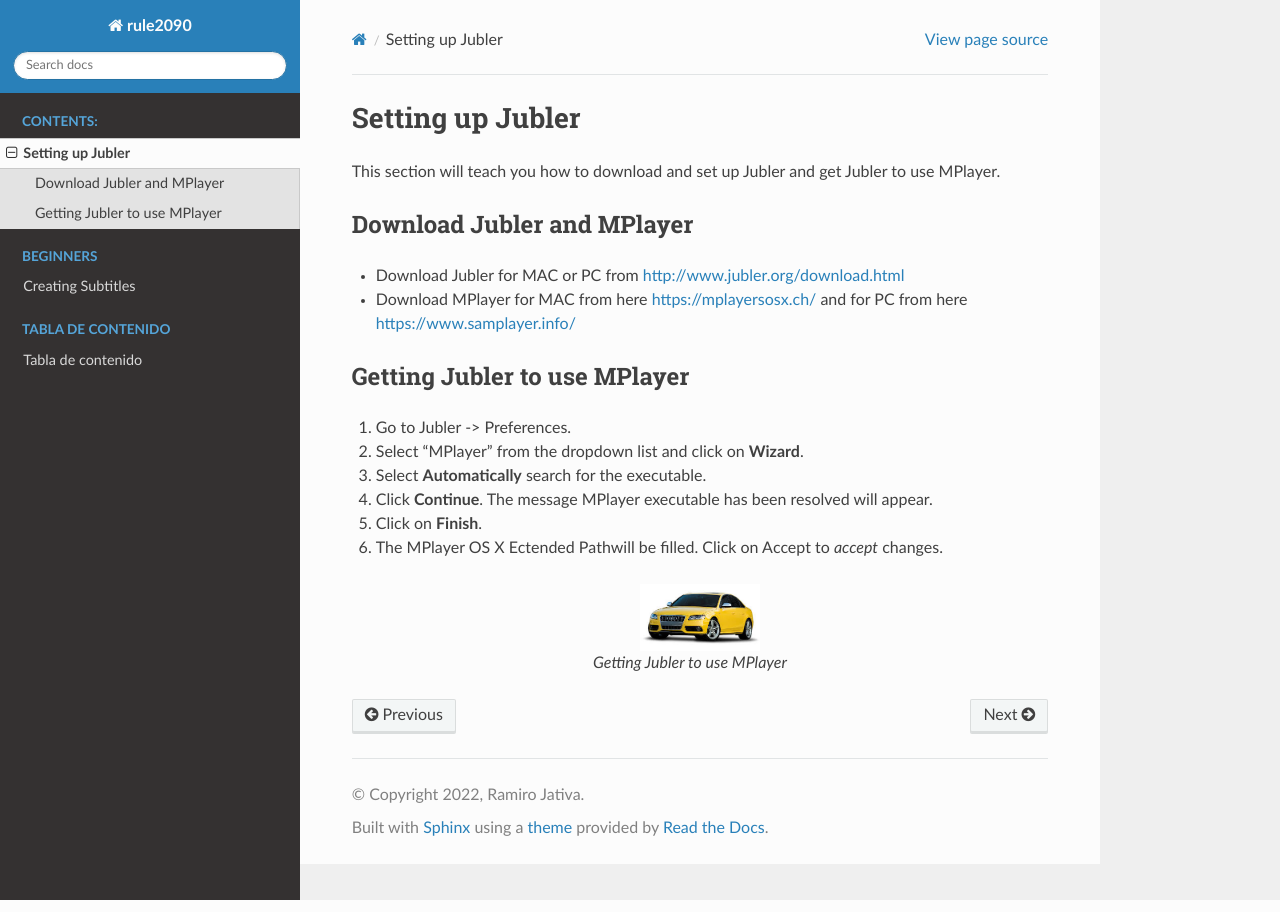
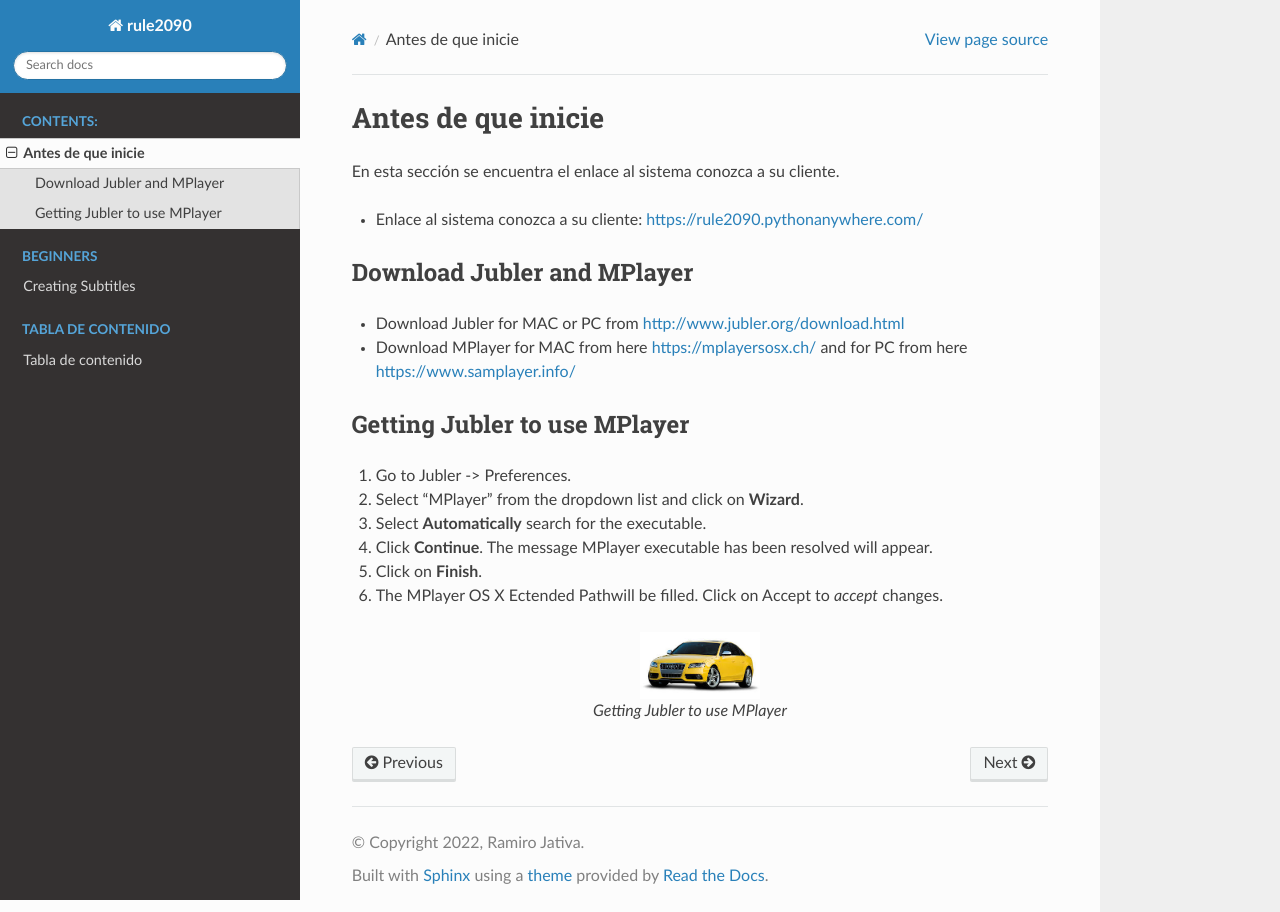
Before and after one commit to jativar/myproject, a Sphinx documentation site: the page built from docs/beforeyoubegin.rst, in a window 1280 px wide. Built offline with Sphinx 7.4.7 and the Read the Docs theme 2.0.0, drawn with Linux system fonts in a browser that asks for light colours.

Commit message:
Se agrega el enlace al sistema conozca a su cliente

```diff
--- a/docs/beforeyoubegin.rst
+++ b/docs/beforeyoubegin.rst
@@ -1,10 +1,14 @@
 .. _settingup:
 
 
-Setting up Jubler
-=================
+Antes de que inicie
+===================
 
-This section will teach you how to download and set up Jubler and get Jubler to use MPlayer.
+En esta sección se encuentra el enlace al sistema conozca a su cliente.
+
+* Enlace al sistema conozca a su cliente: https://rule2090.pythonanywhere.com/
+
+
 
 Download Jubler and MPlayer
 ---------------------------
--- a/docs/index.rst
+++ b/docs/index.rst
@@ -9,9 +9,6 @@
 | Referencia avanzada de autoaprendizaje y práctica del sistema **conozca su cliente**. Para estudiantes y usuarios avanzados de procesos de debida diligencia.
 |
 | Incluye ejemplos
-|
-| Escrito por Ramiro Játiva
-| Fundador y propietario de ICM, una consultora dedicada a brindar servicios de consultoría de gestión de innovación y cambio utilizando tecnologías exponenciales.
 
 
 .. toctree::
```
Also changed, not shown: 11 other files.
